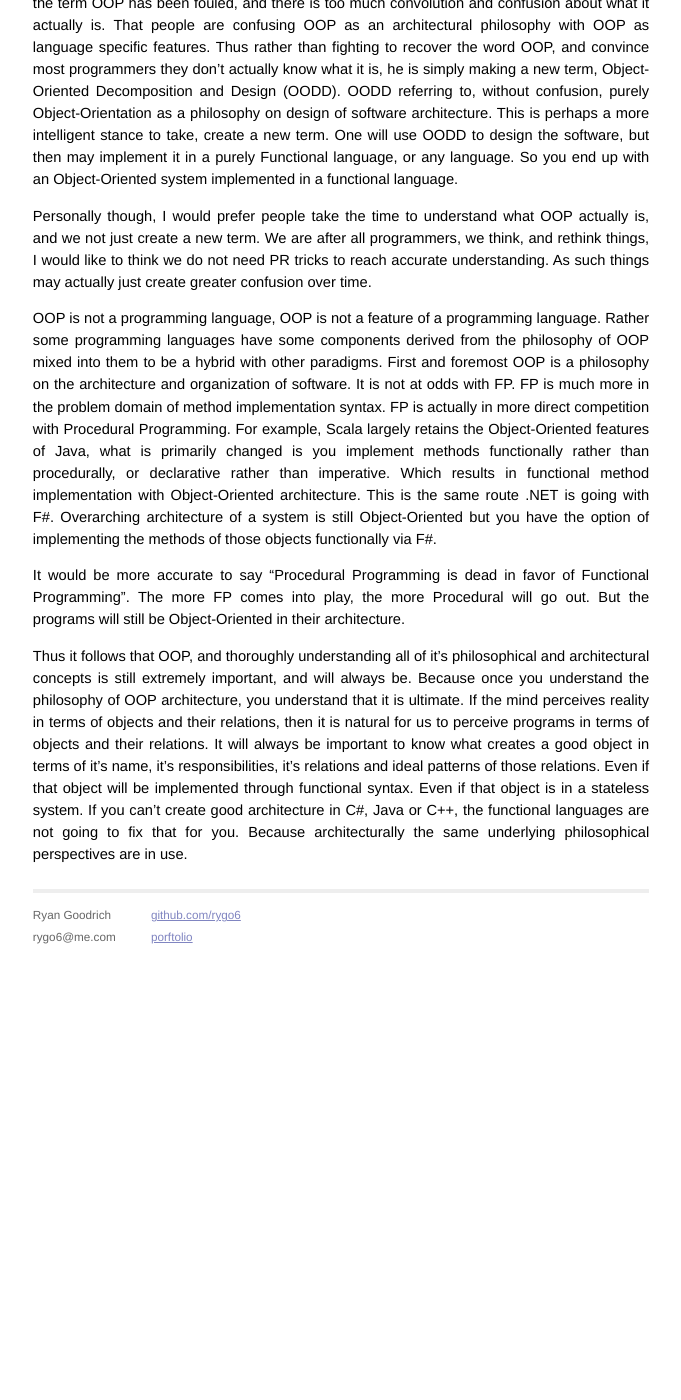
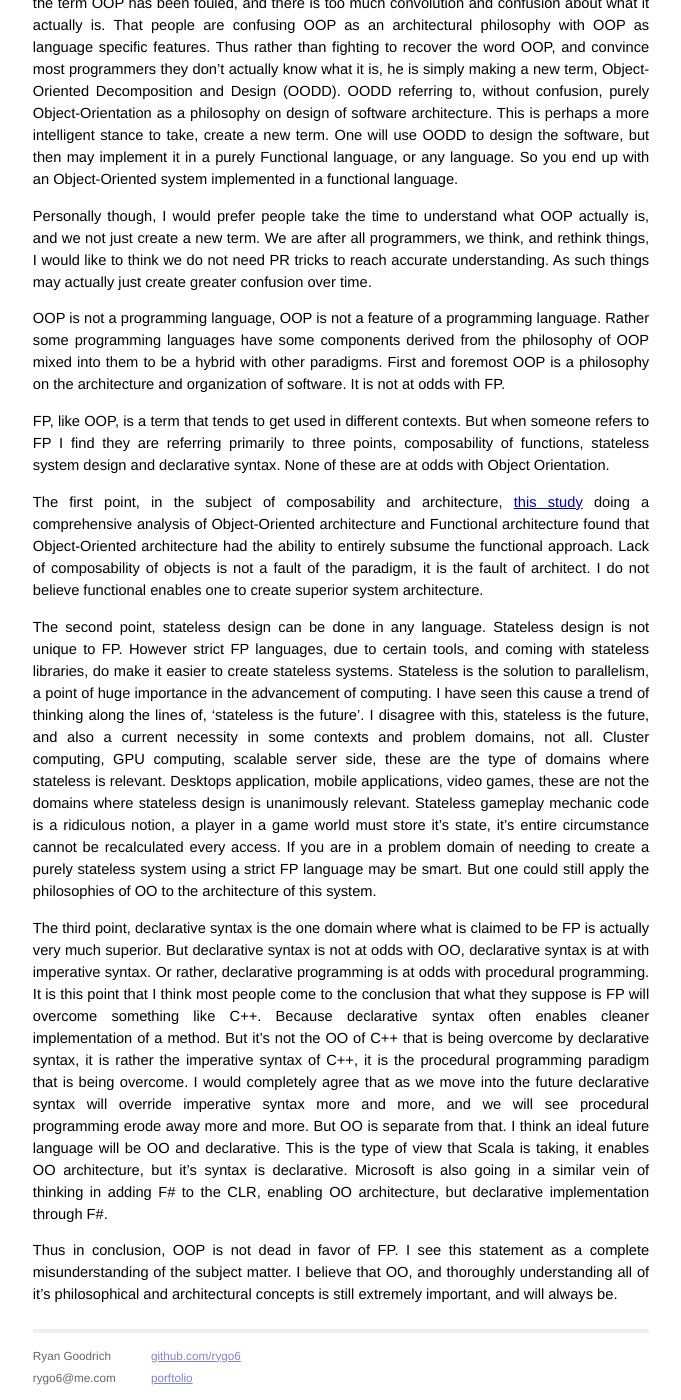
Before and after one commit to rygo6/rygo6.github.io, a Jekyll site: the page built from _posts/2015-12-15-Object-Oriented-Versus-Functional.md, in a window 1280 px wide and 1400 px high, scrolled down 874 px. Shown: the whole window, without its empty margins (299-980 px from the left). Built offline with Jekyll 4.4.1, drawn with Linux system fonts in a browser that asks for light colours; before the commit the page ends 1834 px from its top, so only the background shows below that.

Commit message:
Adding more to OO vs FP article

```diff
--- a/_posts/2015-12-15-Object-Oriented-Versus-Functional.md
+++ b/_posts/2015-12-15-Object-Oriented-Versus-Functional.md
@@ -19,8 +19,14 @@ David West in recent years actually made the statement 'Object-Oriented Programm
 
 Personally though, I would prefer people take the time to understand what OOP actually is, and we not just create a new term. We are after all programmers, we think, and rethink things, I would like to think we do not need PR tricks to reach accurate understanding. As such things may actually just create greater confusion over time.
 
-OOP is not a programming language, OOP is not a feature of a programming language. Rather some programming languages have some components derived from the philosophy of OOP mixed into them to be a hybrid with other paradigms. First and foremost OOP is a philosophy on the architecture and organization of software. It is not at odds with FP. FP is much more in the problem domain of method implementation syntax. FP is actually in more direct competition with Procedural Programming. For example, Scala largely retains the Object-Oriented features of Java, what is primarily changed is you implement methods functionally rather than procedurally, or declarative rather than imperative. Which results in functional method implementation with Object-Oriented architecture. This is the same route .NET is going with F#. Overarching architecture of a system is still Object-Oriented but you have the option of implementing the methods of those objects functionally via F#.
+OOP is not a programming language, OOP is not a feature of a programming language. Rather some programming languages have some components derived from the philosophy of OOP mixed into them to be a hybrid with other paradigms. First and foremost OOP is a philosophy on the architecture and organization of software. It is not at odds with FP.
 
-It would be more accurate to say "Procedural Programming is dead in favor of Functional Programming". The more FP comes into play, the more Procedural will go out. But the programs will still be Object-Oriented in their architecture.
+FP, like OOP, is a term that tends to get used in different contexts. But when someone refers to FP I find they are referring primarily to three points, composability of functions, stateless system design and declarative syntax. None of these are at odds with Object Orientation.
 
-Thus it follows that OOP, and thoroughly understanding all of it's philosophical and architectural concepts is still extremely important, and will always be. Because once you understand the philosophy of OOP architecture, you understand that it is ultimate. If the mind perceives reality in terms of objects and their relations, then it is natural for us to perceive programs in terms of objects and their relations. It will always be important to know what creates a good object in terms of it's name, it's responsibilities, it's relations and ideal patterns of those relations. Even if that object will be implemented through functional syntax. Even if that object is in a stateless system. If you can't create good architecture in C#, Java or C++, the functional languages are not going to fix that for you. Because architecturally the same underlying philosophical perspectives are in use.
+The first point, in the subject of composability and architecture, [this study](http://se.ethz.ch/~meyer/publications/functional/meyer_functional_oo.pdf) doing a comprehensive analysis of Object-Oriented architecture and Functional architecture found that Object-Oriented architecture had the ability to entirely subsume the functional approach. Lack of composability of objects is not a fault of the paradigm, it is the fault of architect. I do not believe functional enables one to create superior system architecture.
+
+The second point, stateless design can be done in any language. Stateless design is not unique to FP. However strict FP languages, due to certain tools, and coming with stateless libraries, do make it easier to create stateless systems. Stateless is the solution to parallelism, a point of huge importance in the advancement of computing. I have seen this cause a trend of thinking along the lines of, 'stateless is the future'. I disagree with this, stateless is the future, and also a current necessity in some contexts and problem domains, not all. Cluster computing, GPU computing, scalable server side, these are the type of domains where stateless is relevant. Desktops application, mobile applications, video games, these are not the domains where stateless design is unanimously relevant. Stateless gameplay mechanic code is a ridiculous notion, a player in a game world must store it's state, it's entire circumstance cannot be recalculated every access. If you are in a problem domain of needing to create a purely stateless system using a strict FP language may be smart. But one could still apply the philosophies of OO to the architecture of this system.
+
+The third point, declarative syntax is the one domain where what is claimed to be FP is actually very much superior. But declarative syntax is not at odds with OO, declarative syntax is at with imperative syntax. Or rather, declarative programming is at odds with procedural programming. It is this point that I think most people come to the conclusion that what they suppose is FP will overcome something like C++. Because declarative syntax often enables cleaner implementation of a method. But it's not the OO of C++ that is being overcome by declarative syntax, it is rather the imperative syntax of C++, it is the procedural programming paradigm that is being overcome. I would completely agree that as we move into the future declarative syntax will override imperative syntax more and more, and we will see procedural programming erode away more and more. But OO is separate from that. I think an ideal future language will be OO and declarative. This is the type of view that Scala is taking, it enables OO architecture, but it's syntax is declarative. Microsoft is also going in a similar vein of thinking in adding F# to the CLR, enabling OO architecture, but declarative implementation through F#.
+
+Thus in conclusion, OOP is not dead in favor of FP. I see this statement as a complete misunderstanding of the subject matter. I believe that OO, and thoroughly understanding all of it's philosophical and architectural concepts is still extremely important, and will always be.
```
